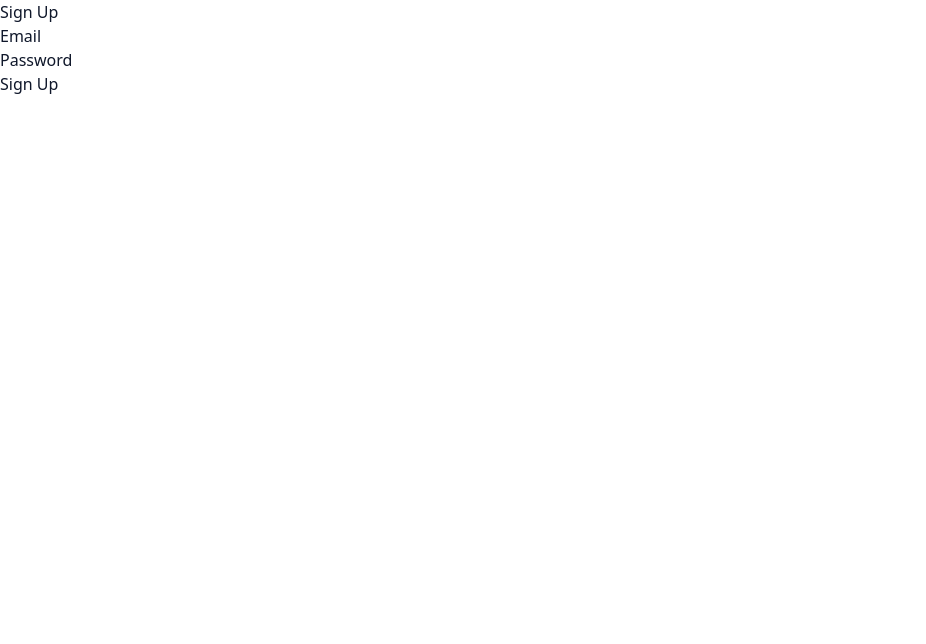
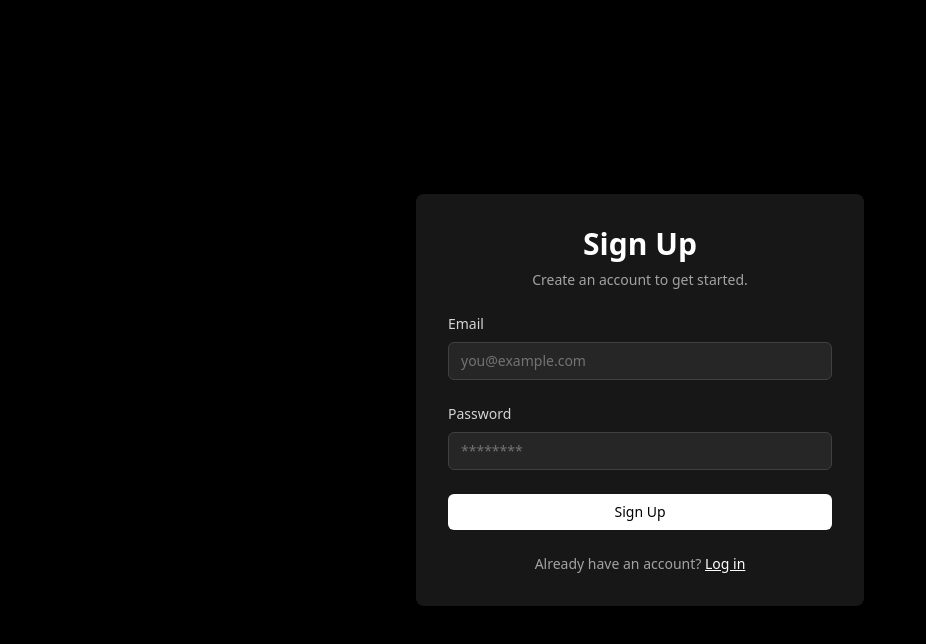
Before and after one commit to tcker/fiscal-gui, a React (Vite) app in the folder front-end/: page /signup in a window 1280 px wide. Shown: the top 644 px of the page, without its empty margins (0-926 px from the left). Built offline with nearby package versions, Linux system fonts and the light colour scheme; no server answers.

Commit message:
feat: added ui for login and signup, also added react-hot-toast alerts

```diff
--- a/front-end/package.json
+++ b/front-end/package.json
@@ -17,6 +17,7 @@
     "lucide-react": "^0.468.0",
     "react": "^18.3.1",
     "react-dom": "^18.3.1",
+    "react-hot-toast": "^2.4.1",
     "react-router-dom": "^7.0.2",
     "tailwind-merge": "^2.5.5",
     "tailwindcss-animate": "^1.0.7"
--- a/front-end/src/App.jsx
+++ b/front-end/src/App.jsx
@@ -1,25 +1,50 @@
-import React from "react";
-import { BrowserRouter as Router, Route, Routes } from "react-router-dom";
+import React, { useEffect, useState } from "react";
+import { BrowserRouter as Router, Routes, Route, Navigate } from "react-router-dom";
 import Login from "./components/Login";
 import Signup from "./components/SignUp";
 import Dashboard from "./components/Dashboard";
 import LandingPage from "./components/LandingPage";
+import Error from "./components/Error"; // Error page if not authenticated
+import { getAuth, onAuthStateChanged } from "firebase/auth"; // Import Firebase auth
+import { Toaster } from "react-hot-toast"; // Import Toaster
 import './index.css';
 
 function App() {
+  const [isAuthenticated, setIsAuthenticated] = useState(null); // Track if the user is authenticated
+  const [loading, setLoading] = useState(true); // Track loading state
+
+  useEffect(() => {
+    const auth = getAuth();
+    const unsubscribe = onAuthStateChanged(auth, (user) => {
+      setIsAuthenticated(user ? true : false); // Set auth state
+      setLoading(false); // Stop loading after checking authentication
+    });
+
+    return () => unsubscribe(); // Cleanup when component unmounts
+  }, []);
+
+
+  if (loading) {
+    return (
+      <div className="flex justify-center items-center min-h-screen bg-black">
+        <div className="loader"></div> {/* Custom loader */}
+      </div>
+    );
+  }
   return (
     <Router>
+      <Toaster position="top-center" /> {/* Add Toaster component here */}
       <Routes>
-        {/* Route for the Login page */}
         <Route path="/login" element={<Login />} />
-
-        {/* Route for the Signup page */}
         <Route path="/signup" element={<Signup />} />
 
-        {/* Route for the Dashboard page */}
-        <Route path="/dashboard" element={<Dashboard />} />
+        {/* Conditional route rendering based on authentication */}
+        <Route
+          path="/dashboard"
+          element={isAuthenticated === true ? <Dashboard /> : <Navigate to="/error" />}
+        />
 
-        {/* You can set the default route (e.g., redirect to login if no route matches) */}
+        <Route path="/error" element={<Error />} />
         <Route path="/" element={<LandingPage />} />
       </Routes>
     </Router>
--- a/front-end/src/components/LandingPage.jsx
+++ b/front-end/src/components/LandingPage.jsx
@@ -13,7 +13,7 @@ const LandingPage = () => {
   const navigate = useNavigate();
 
   const handleGetStarted = () => {
-    navigate('/login');
+    navigate('/signup');
   };
 
   const handleSignUp = () => {
@@ -56,7 +56,7 @@ const LandingPage = () => {
       </div>
       <div style={styles.total}>Total count of registered users</div>
       <div style={styles.review}>Review</div>
-      <div style={styles.num1}>1.2k</div>
+      <div style={styles.num1}>0</div>
       <div style={styles.num2}>500</div>
       <div style={styles.take}>
         Take control of your
--- a/front-end/src/components/Login.jsx
+++ b/front-end/src/components/Login.jsx
@@ -2,6 +2,7 @@ import { useState } from "react";
 import { getAuth, signInWithEmailAndPassword } from "firebase/auth";  // Modular imports
 import { initializeApp } from "firebase/app";  // Modular imports
 import { useNavigate } from "react-router-dom";  // Import the useNavigate hook
+import { toast } from "react-hot-toast"; // Import toast for notifications
 
 // Your Firebase configuration
 const firebaseConfig = {
@@ -50,28 +51,35 @@ const Login = () => {
       const data = await response.json();
       console.log("Response from backend:", data);  // Log the response from the backend
 
-      if (data.message === "Login successful!") {
+      // Check if the response contains the 'success' key and if it's true
+      if (data.success) {
         console.log("Login successful. Navigating to dashboard...");
-        setMessage("Login successful");
-        navigate("/dashboard");  // Directly navigate to the dashboard here
+        setMessage(data.message);  // Set the response message (e.g., "Login successful!")
+        toast.success("Successfully logged in!");  // Display success toast
+        navigate("/dashboard");  // Redirect to the dashboard page
       } else {
-        setError("Login failed.");
+        setError(data.message);  // If 'success' is false, show the error message from the backend
+        toast.error(data.message);  // Display error toast
       }
     } catch (err) {
       setError("Failed to login. Please try again.");
-      console.error("Error during login:", err);  // Log the error
+      toast.error("Failed to login. Please try again.");  // Show error toast
+      console.error("Error during login:", err);  // Log the error in case of any failure
     }
   };
 
   return (
-    <div className="flex min-h-screen items-center justify-center bg-gray-100">
-      <div className="w-full max-w-md p-6 bg-white rounded-lg shadow-lg">
-        <h2 className="text-2xl font-bold text-gray-800 text-center">Login</h2>
-        <form onSubmit={handleLogin} className="mt-6 space-y-4">
+    <div className="flex min-h-screen items-center justify-center bg-black text-white">
+      <div className="w-full max-w-md p-8 bg-neutral-900 rounded-lg shadow-lg">
+        <h2 className="text-center text-3xl font-semibold">Log In</h2>
+        <p className="mt-2 text-center text-sm text-neutral-400">
+          Enter your credentials to continue.
+        </p>
+        <form onSubmit={handleLogin} className="mt-6 space-y-6">
           <div>
             <label
               htmlFor="email"
-              className="block text-sm font-medium text-gray-700"
+              className="block text-sm font-medium text-neutral-300"
             >
               Email
             </label>
@@ -81,13 +89,14 @@ const Login = () => {
               value={email}
               onChange={(e) => setEmail(e.target.value)}
               required
-              className="mt-1 block w-full rounded-md border-gray-300 shadow-sm focus:border-indigo-500 focus:ring-indigo-500 sm:text-sm"
+              className="mt-2 w-full rounded-md bg-neutral-800 border border-neutral-700 px-3 py-2 text-sm text-white placeholder-neutral-500 focus:border-white focus:ring focus:ring-white"
+              placeholder="you@example.com"
             />
           </div>
           <div>
             <label
               htmlFor="password"
-              className="block text-sm font-medium text-gray-700"
+              className="block text-sm font-medium text-neutral-300"
             >
               Password
             </label>
@@ -97,29 +106,30 @@ const Login = () => {
               value={password}
               onChange={(e) => setPassword(e.target.value)}
               required
-              className="mt-1 block w-full rounded-md border-gray-300 shadow-sm focus:border-indigo-500 focus:ring-indigo-500 sm:text-sm"
+              className="mt-2 w-full rounded-md bg-neutral-800 border border-neutral-700 px-3 py-2 text-sm text-white placeholder-neutral-500 focus:border-white focus:ring focus:ring-white"
+              placeholder="********"
             />
           </div>
           <button
             type="submit"
-            className="w-full rounded-md bg-indigo-600 py-2 text-white font-medium hover:bg-indigo-700 focus:outline-none focus:ring-2 focus:ring-indigo-500 focus:ring-offset-2"
+            className="w-full rounded-md bg-white px-4 py-2 text-sm font-medium text-black hover:bg-neutral-200 focus:outline-none focus:ring focus:ring-neutral-700 focus:ring-offset-2"
           >
-            Login
+            Sign In
           </button>
         </form>
         {error && (
-          <p className="mt-4 text-sm text-red-500 text-center">{error}</p>
+          <p className="mt-4 text-sm text-center text-red-500">{error}</p>
         )}
         {message && (
-          <p className="mt-4 text-sm text-green-500 text-center">{message}</p>
+          <p className="mt-4 text-sm text-center text-green-500">{message}</p>
         )}
-        <p className="mt-4 text-sm text-gray-600 text-center">
-          Don't have an account?{" "}
+        <p className="mt-6 text-center text-sm text-neutral-400">
+          Don’t have an account yet?{" "}
           <a
             href="/signup"
-            className="font-medium text-indigo-600 hover:underline"
+            className="text-white font-medium underline hover:text-neutral-200"
           >
-            Sign up
+            Sign Up
           </a>
         </p>
       </div>
--- a/front-end/src/components/SignUp.jsx
+++ b/front-end/src/components/SignUp.jsx
@@ -1,5 +1,6 @@
 import React, { useState } from 'react';
 import axios from 'axios';
+import { toast } from 'react-hot-toast';
 
 const Signup = () => {
     const [email, setEmail] = useState('');
@@ -10,59 +11,104 @@ const Signup = () => {
     const handleSubmit = async (e) => {
         e.preventDefault();
 
-        try {
-            // Make the signup request to your backend
-            const response = await axios.post('http://localhost:8080/api/signup', {
+        // Create a promise that makes the signup request
+        const signupPromise = axios.post('http://localhost:8080/api/signup', {
             email: email,
             password: password
         });
 
-            // Check the response status and display appropriate message
+        // Show toast with promise
+        toast.promise(
+            signupPromise,
+            {
+                loading: 'Creating your account...',
+                success: (response) => {
                     if (response.data.success) {
                         setSuccess(true);
                         setMessage(response.data.message);
-                // Optionally, save the token received from backend for future use
-                localStorage.setItem('firebaseToken', response.data.token);
+                        return <b>Account created successfully!</b>;
                     } else {
                         setSuccess(false);
                         setMessage(response.data.message);
+                        return <b>Signup failed: {response.data.message}</b>;
                     }
-        } catch (error) {
+                },
+                error: (error) => {
                     setSuccess(false);
-            setMessage('Email already in used');
+                    setMessage('An error occurred during signup.');
+                    return <b>Error: {error.message}</b>;
                 }
+            }
+        );
     };
 
     return (
+        <div className="flex min-h-screen items-center justify-center bg-black text-white">
+            <div className="w-full max-w-md p-8 bg-neutral-900 rounded-lg shadow-lg">
+                <h2 className="text-center text-3xl font-semibold">Sign Up</h2>
+                <p className="mt-2 text-center text-sm text-neutral-400">
+                    Create an account to get started.
+                </p>
+                <form onSubmit={handleSubmit} className="mt-6 space-y-6">
                     <div>
-            <h2>Sign Up</h2>
-            <form onSubmit={handleSubmit}>
-                <div>
-                    <label>Email</label>
+                        <label
+                            htmlFor="email"
+                            className="block text-sm font-medium text-neutral-300"
+                        >
+                            Email
+                        </label>
                         <input
+                            id="email"
                             type="email"
                             value={email}
                             onChange={(e) => setEmail(e.target.value)}
                             required
+                            className="mt-2 w-full rounded-md bg-neutral-800 border border-neutral-700 px-3 py-2 text-sm text-white placeholder-neutral-500 focus:border-white focus:ring focus:ring-white"
+                            placeholder="you@example.com"
                         />
                     </div>
                     <div>
-                    <label>Password</label>
+                        <label
+                            htmlFor="password"
+                            className="block text-sm font-medium text-neutral-300"
+                        >
+                            Password
+                        </label>
                         <input
+                            id="password"
                             type="password"
                             value={password}
                             onChange={(e) => setPassword(e.target.value)}
                             required
+                            className="mt-2 w-full rounded-md bg-neutral-800 border border-neutral-700 px-3 py-2 text-sm text-white placeholder-neutral-500 focus:border-white focus:ring focus:ring-white"
+                            placeholder="********"
                         />
                     </div>
-                <button type="submit">Sign Up</button>
+                    <button
+                        type="submit"
+                        className="w-full rounded-md bg-white px-4 py-2 text-sm font-medium text-black hover:bg-neutral-200 focus:outline-none focus:ring focus:ring-neutral-700 focus:ring-offset-2"
+                    >
+                        Sign Up
+                    </button>
                 </form>
-            <div>
                 {message && (
-                    <p style={{ color: success ? 'green' : 'red' }}>
+                    <p
+                        className={`mt-4 text-center text-sm ${
+                            success ? "text-green-500" : "text-red-500"
+                        }`}
+                    >
                         {message}
                     </p>
                 )}
+                <p className="mt-6 text-center text-sm text-neutral-400">
+                    Already have an account?{" "}
+                    <a
+                        href="/login"
+                        className="text-white font-medium underline hover:text-neutral-200"
+                    >
+                        Log in
+                    </a>
+                </p>
             </div>
         </div>
     );
--- a/front-end/src/index.css
+++ b/front-end/src/index.css
@@ -57,3 +57,36 @@
     @apply font-sans antialiased bg-background text-foreground;
   }
 }
+
+/* Loader CSS */
+.loader {
+  width: 48px;
+  height: 48px;
+  border-radius: 50%;
+  display: inline-block;
+  position: relative;
+  border: 2px solid #FF3D00; /* Red border color */
+  box-sizing: border-box;
+  animation: rotation 1s linear infinite;
+}
+
+.loader::after {
+  content: '';
+  box-sizing: border-box;
+  position: absolute;
+  left: 4px;
+  top: 4px;
+  border: 2px solid #FFF; /* White inner circle */
+  width: 12px;
+  height: 12px;
+  border-radius: 50%;
+}
+
+@keyframes rotation {
+  0% {
+    transform: rotate(0deg);
+  }
+  100% {
+    transform: rotate(360deg);
+  }
+}
```
Also changed, not shown: front-end/src/components/Dashboard.jsx (+33 -1 lines), front-end/src/components/error.jsx (added, +12 -0 lines), front-end/src/firebase.js (+9 -7 lines), 1 other file (tests, documents, lock files or other folders). Lines whose indentation alone changed are shown as unchanged.
